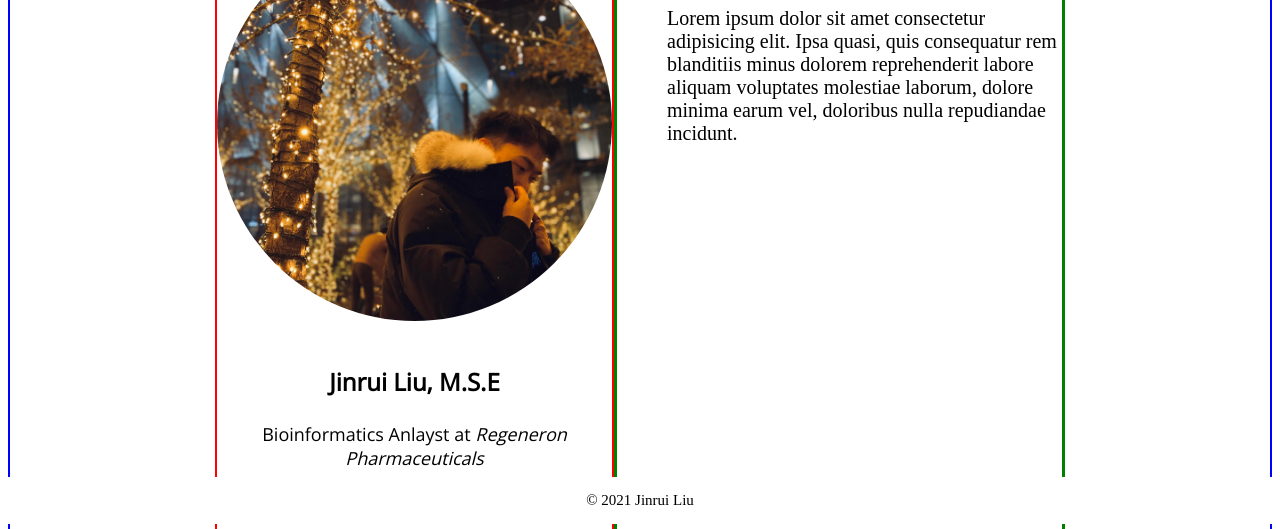
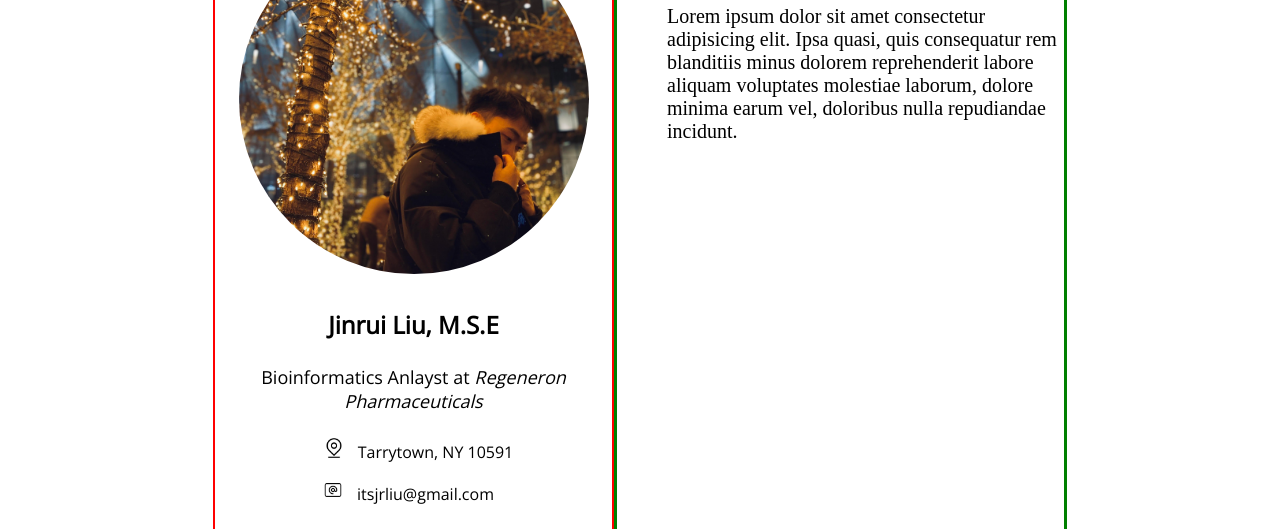
Before and after one commit to jinrui6/jinruiliu, a plain HTML site: page index.html in a window 1280 px wide. Shown: the part 276-805 px from the top of the page. Drawn offline with nearby package versions, Linux system fonts and the light colour scheme; files whose address does not match are found by name; a web font is replaced by a local one.

Commit message:
Updated CSS to automatically adjust margins. Footer is no longer fixed

```diff
--- a/assets/css/style.css
+++ b/assets/css/style.css
@@ -48,8 +48,9 @@
 .content {
   max-width: 2000px;
   display: flex;
-  border: 2px solid blue;
+  /* border: 2px solid blue; */
   margin: auto;
+  justify-content: center;
 }
 
 .contact-container {
@@ -57,7 +58,7 @@
   padding-top: 50px;
   border: 2px solid red;
   margin-left: 205px;
-  max-width: 1000px;;
+  max-width: 400px;
 }
 
 #avatar {
@@ -67,7 +68,7 @@
 #avatar img{
   position: relative;
   width: 100%;
-  max-width: 500px;
+  max-width: 350px;
   height: auto;
   border-radius: 50%;
   display: block;
@@ -76,7 +77,7 @@
 
 #signature {
   max-width: 100%;
-  padding-top: 20px;
+  padding-top: 10px;
 }
 
 .location {
@@ -161,14 +162,12 @@
 #signature p#location{
   text-align: center;
   font-family: 'Open Sans', serif;
-  font-size: 18px;
   margin: 10px 10px;
 }
 
 #signature p#email{
   text-align: center;
   font-family: 'Open Sans', serif;
-  font-size: 18px;
   margin: 10px 10px;
 }
 
@@ -218,7 +217,7 @@
   width: 40%;
   margin-right: 205px;
   flex: 1;
-  max-width: 1000px;;
+  max-width: 400px;;
   padding-top: 50px;
   padding-left: 50px;
 }
@@ -232,7 +231,7 @@
   background-color: white;
   font-size: 15px;
   text-align: center;
-  position: fixed;
+  position: relative;
   bottom: 0px;
   left: 0px;
   right: 0px;
--- a/index.html
+++ b/index.html
@@ -39,19 +39,19 @@
 
 			<div class="location">
 				<div id="location-img">
-					<img src="assets/images/icons/map_pin.png" style="width: 24px; height: 24px;">
+					<img src="assets/images/icons/map_pin.png" style="width: 20px; height: 20px;">
 				</div>
 				<div id="location-text">
-					<p id="location">Tarrytown, NY 10591</p>
+					<p id="location" style="font-size: 16px;">Tarrytown, NY 10591</p>
 				</div>
 			</div>
 
 			<div class="email">
 				<div id="email-img">
-					<img src="assets/images/icons/email.png" style="width: 24px; height: 24px;">
+					<img src="assets/images/icons/email.png" style="width: 20px; height: 20px;">
 				</div>
 				<div id="email-text">
-					<p id="email">itsjrliu@gmail.com</p>
+					<p id="email" style="font-size: 16px;">itsjrliu@gmail.com</p>
 				</div>
 			</div>
 
@@ -81,10 +81,6 @@
 </div>
 
 
-
-
-
-
 <!-- finish with global content-->
  <div class="footer">
  	<p>&copy; 2021 Jinrui Liu</p>
```
